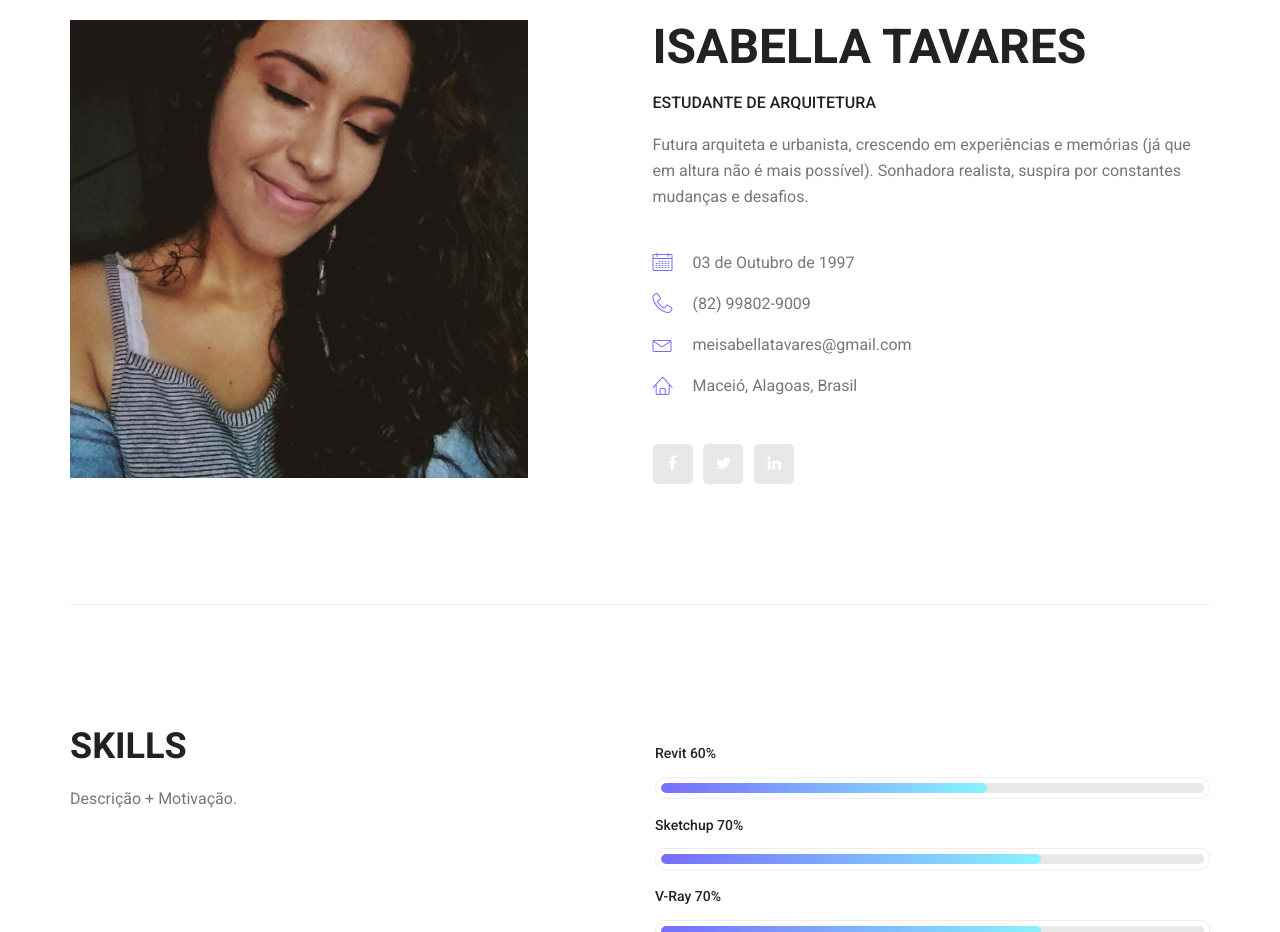
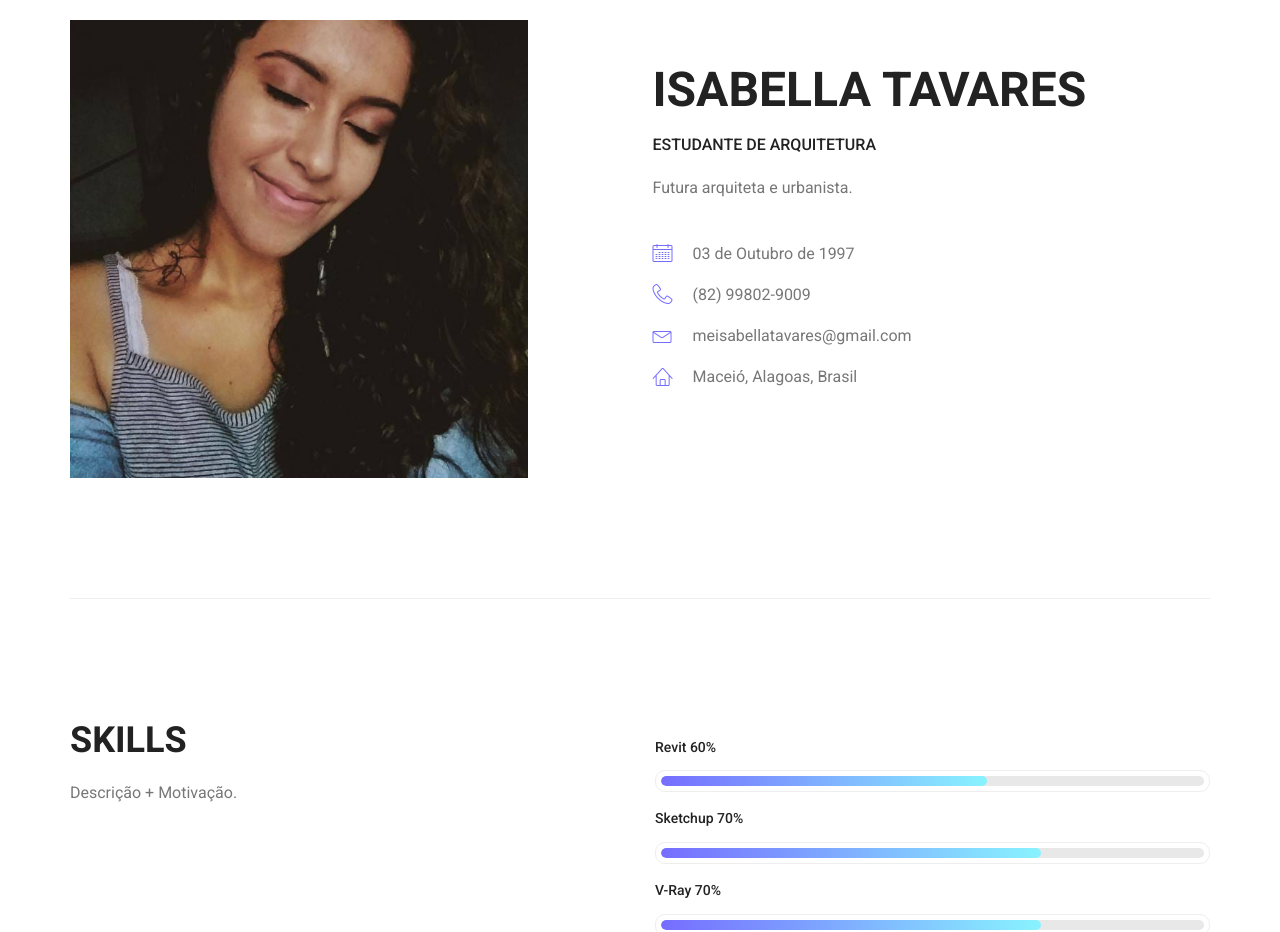
Before and after one commit to bellatavares/site, a plain HTML site: page index.html in a window 1280 px wide. Shown: the part 880-1812 px from the top of the page. Drawn offline with Linux system fonts and the light colour scheme.

Commit message:
Update index.html

```diff
--- a/index.html
+++ b/index.html
@@ -88,7 +88,7 @@
 								<!-- <h6>Hello Everybody, i am</h6> -->
 								<h3>Isabella Tavares</h3>
 								<h4>Estudante de Arquitetura</h4>
-								<p>Futura arquiteta e urbanista, crescendo em experiências e memórias (já que em altura não é mais possível). Sonhadora realista, suspira por constantes mudanças e desafios.</p>
+								<p>Futura arquiteta e urbanista.</p>
 								<ul class="list basic_info">
 									<li><a href="#"><i class="lnr lnr-calendar-full"></i> 03 de Outubro de 1997</a></li>
 									<li><a href="#"><i class="lnr lnr-phone-handset"></i>(82) 99802-9009</a></li>
@@ -96,9 +96,9 @@
 									<li><a href="#"><i class="lnr lnr-home"></i>Maceió, Alagoas, Brasil</a></li>
 								</ul>
 								<ul class="list personal_social">
-									<li><a href="#"><i class="fa fa-facebook"></i></a></li>
-									<li><a href="#"><i class="fa fa-twitter"></i></a></li>
-									<li><a href="#"><i class="fa fa-linkedin"></i></a></li>
+
+
+
 								</ul>
 							</div>
 						</div>
```
